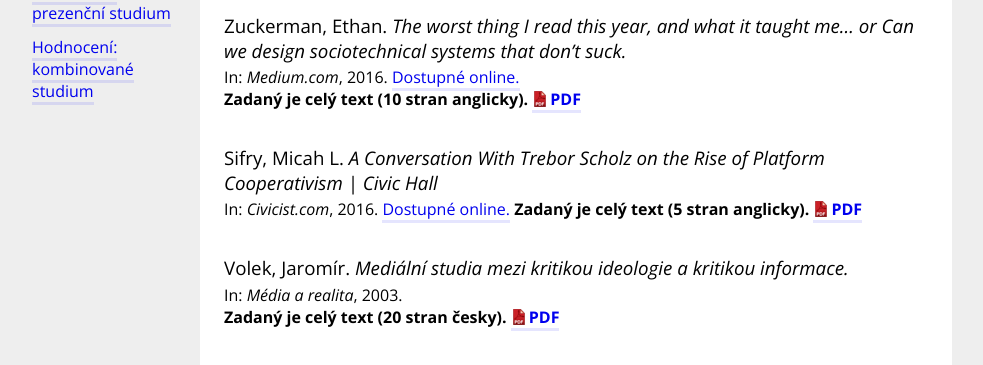
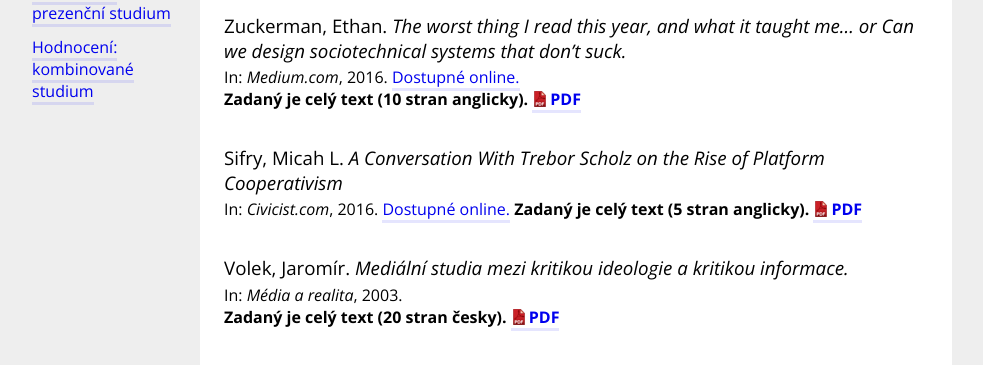
Before and after one commit to jan-martinek/ktai.peerb, a Jekyll site: the page built from _syllabus/13-co-s-tim.md, in a window 1280 px wide. Shown: the part 383-748 px from the top of the page, without its empty margins (64-1047 px from the left). Built offline with Jekyll 4.4.1, drawn with Linux system fonts in a browser that asks for light colours.

Commit message:
Typo fixed

```diff
--- a/_syllabus/13-co-s-tim.md
+++ b/_syllabus/13-co-s-tim.md
@@ -9,7 +9,7 @@ tags: [perspektivy]
 In: _Medium.com_, 2016\. [Dostupné online.](https://medium.com/@EthanZ/the-worst-thing-i-read-this-year-and-what-it-taught-me-or-can-we-design-sociotechnical-systems-4c8c51074337)
 **Zadaný je celý text (10 stran anglicky). [PDF]({{ site.docsUrl }}13_Zuckerman.pdf)**
 
-### Sifry, Micah L. _A Conversation With Trebor Scholz on the Rise of Platform Cooperativism | Civic Hall_
+### Sifry, Micah L. _A Conversation With Trebor Scholz on the Rise of Platform Cooperativism_
 
 In: _Civicist.com_, 2016\. [Dostupné online.](http://civichall.org/civicist/conversation-with-trebor-scholz-platform-coop/)
 **Zadaný je celý text (5 stran anglicky). [PDF]({{ site.docsUrl }}13_Sifry.pdf)**
```
